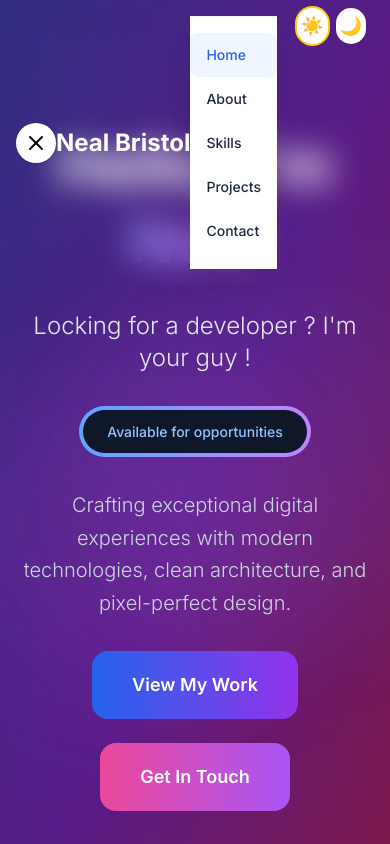
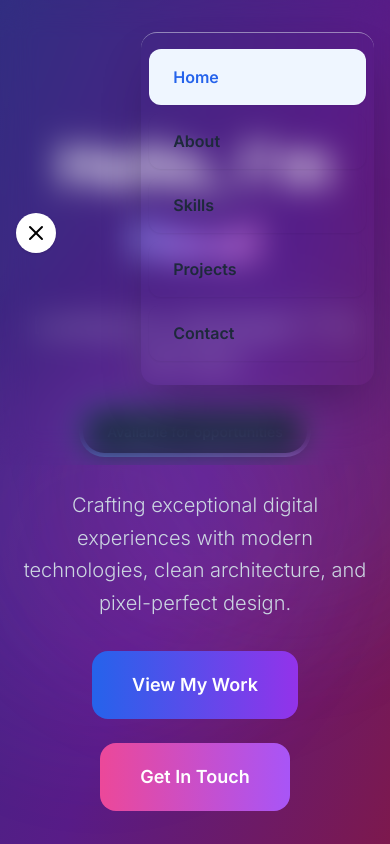
Before and after one commit to neal92/Portfolio_Neal, a React (Vite) app: page / in a window 390 px wide. Both pictures are taken after a click on the button 36 px from the left and 36 px from the top of the page. Shown: the top 844 px of the page. Built offline with nearby package versions, Linux system fonts and the light colour scheme.

Commit message:
fix frontend

```diff
--- a/src/App.tsx
+++ b/src/App.tsx
@@ -21,6 +21,7 @@ function ProjectDetailWrapper() {
 function App() {
   const [activeSection, setActiveSection] = useState('home');
   const [darkMode, setDarkMode] = useState(false);
+  const [isMenuOpen, setIsMenuOpen] = useState(false);
 
   // Ajoute ou retire la classe 'dark' sur le body
   useEffect(() => {
@@ -61,6 +62,7 @@ function App() {
     <Router>
       <div className={`min-h-screen ${darkMode ? 'dark' : ''}`}>
         {/* Boutons mode sombre/clair en position fixe en haut à droite */}
+        {!isMenuOpen && (
           <div className="fixed top-2 right-6 z-[10000] flex gap-2">
             <button
               onClick={() => setDarkMode(false)}
@@ -77,10 +79,13 @@ function App() {
               <span className="text-purple-600 text-lg">🌙</span>
             </button>
           </div>
+        )}
         <Navigation
           activeSection={activeSection}
           onNavigate={scrollToSection}
           darkMode={darkMode}
+          isMenuOpen={isMenuOpen}
+          setIsMenuOpen={setIsMenuOpen}
         />
         <main>
           <Routes>
--- a/src/components/About.tsx
+++ b/src/components/About.tsx
@@ -28,10 +28,10 @@ const About: React.FC = () => {
               your ideas into impactful digital experiences.
           </p>
 
-          <div className="grid grid-cols-1 md:grid-cols-2 lg:grid-cols-3 gap-8 mb-12">
+          <div className="grid grid-cols-2 sm:grid-cols-2 md:grid-cols-2 lg:grid-cols-3 gap-4 sm:gap-8 mb-12">
             {/* 1. Sites vitrines */}
-            <div className="bg-white dark:bg-slate-900 rounded-xl shadow p-6 flex flex-col items-center">
-              <img src="/images/vitrine.png" alt="Sites vitrines" className="w-35 h-30 mb-4" />
+            <div className="bg-white dark:bg-slate-900 rounded-xl shadow p-4 sm:p-6 flex flex-col items-center">
+              <img src="/images/vitrine.png" alt="Sites vitrines" className="w-20 h-16 mb-3 sm:w-35 sm:h-30 sm:mb-4" />
               <h3 className="text-xl font-bold mb-2 text-slate-800 dark:text-white">Showcase Websites</h3>
               <p className="text-slate-600 dark:text-slate-300 text-center">Presenting businesses, associations, or freelancers with simple, elegant pages.</p>
             </div>
--- a/src/components/Navigation.tsx
+++ b/src/components/Navigation.tsx
@@ -5,10 +5,11 @@ interface NavigationProps {
   activeSection: string;
   onNavigate: (section: string) => void;
   darkMode: boolean;
+  isMenuOpen: boolean;
+  setIsMenuOpen: (open: boolean) => void;
 }
 
-export default function Navigation({ activeSection, onNavigate, darkMode }: NavigationProps) {
-  const [isMenuOpen, setIsMenuOpen] = React.useState(false);
+export default function Navigation({ activeSection, onNavigate, darkMode, isMenuOpen, setIsMenuOpen }: NavigationProps) {
   const [scrolled, setScrolled] = React.useState(false);
 
   React.useEffect(() => {
@@ -42,13 +43,13 @@ export default function Navigation({ activeSection, onNavigate, darkMode }: Navi
             scrolled
               ? darkMode ? 'text-white' : 'text-slate-800'
               : darkMode ? 'text-white' : 'text-white'
-          }`}
+          } ${isMenuOpen ? 'invisible' : ''}`}
           onClick={() => onNavigate('home')}
         >
         Neal Bristol
         </div>
         {/* Desktop Navigation */}
-        <div className="hidden md:flex space-x-8 items-center ml-auto">
+        <div className={`hidden md:flex space-x-8 items-center ml-auto ${isMenuOpen ? 'invisible' : ''}`}>
           {navItems.map((item) => (
             <button
               key={item.id}
@@ -69,7 +70,8 @@ export default function Navigation({ activeSection, onNavigate, darkMode }: Navi
         </div>
         {/* Mobile Navigation */}
         {isMenuOpen && (
-          <div className="md:hidden py-4 border-t border-slate-200/50 bg-white dark:bg-slate-900 shadow-xl z-[9999] flex flex-col items-center">
+          <>
+            <div className="md:hidden py-4 px-2 max-w-xs w-full border-t border-slate-200/50 bg-transparent dark:bg-transparent shadow-2xl z-[9999] flex flex-col items-center rounded-2xl mt-4 mx-auto animate-fade-in mb-16">
               {navItems.map((item) => (
                 <button
                   key={item.id}
@@ -77,16 +79,19 @@ export default function Navigation({ activeSection, onNavigate, darkMode }: Navi
                     onNavigate(item.id);
                     setIsMenuOpen(false);
                   }}
-                className={`block w-full text-left px-4 py-3 rounded-lg text-sm font-medium transition-colors ${
+                  className={`block w-full text-left px-6 py-4 mb-2 rounded-xl text-base font-semibold transition-colors duration-200 shadow-sm ${
                     activeSection === item.id
-                    ? 'text-blue-600 bg-blue-50 dark:text-white dark:bg-slate-800'
-                    : 'text-slate-800 hover:text-blue-600 hover:bg-slate-50 dark:text-white dark:hover:text-blue-400 dark:hover:bg-slate-800'
+                      ? 'text-blue-600 bg-blue-50 dark:text-blue-300 dark:bg-slate-800'
+                      : 'text-slate-800 hover:text-blue-600 hover:bg-blue-100 dark:text-white dark:hover:text-blue-400 dark:hover:bg-slate-800'
                   }`}
                 >
                   {item.label}
                 </button>
               ))}
             </div>
+            {/* Masque le bouton sombre/clair */}
+            <style>{`.darkmode-toggle { display: none !important; }`}</style>
+          </>
         )}
       </div>
     </nav>
--- a/src/components/Skills.tsx
+++ b/src/components/Skills.tsx
@@ -1,10 +1,11 @@
 import React from 'react';
+
 import githubLogo from '/public/images/tools/github.svg';
 import vscodeLogo from '/public/images/tools/vscode.svg';
 import figmaLogo from '/public/images/tools/figma.svg';
 import postmanLogo from '/public/images/tools/postman.svg';
 import dockerLogo from '/public/images/tools/docker.svg';
-import viteLogo from '/public/images/tools/vite.svg';
+import wordpressLogo from '/public/images/tools/wordpress.svg';
 
 const Skills: React.FC = () => {
   const frontendSkills = [
@@ -28,7 +29,8 @@ const Skills: React.FC = () => {
     { name: 'VS Code', logo: vscodeLogo },
     { name: 'Figma', logo: figmaLogo },
     { name: 'Postman', logo: postmanLogo },
-    { name: 'Docker', logo: dockerLogo }
+    { name: 'Docker', logo: dockerLogo },
+    { name: 'WordPress', logo: wordpressLogo }
   ];
 
   const SkillCard = ({ skill, icon, borderColor }: { skill: typeof frontendSkills[0], icon: string, borderColor: string }) => (
```
Also changed, not shown: public/images/tools/wordpress.svg (added). Lines whose indentation alone changed are shown as unchanged.
